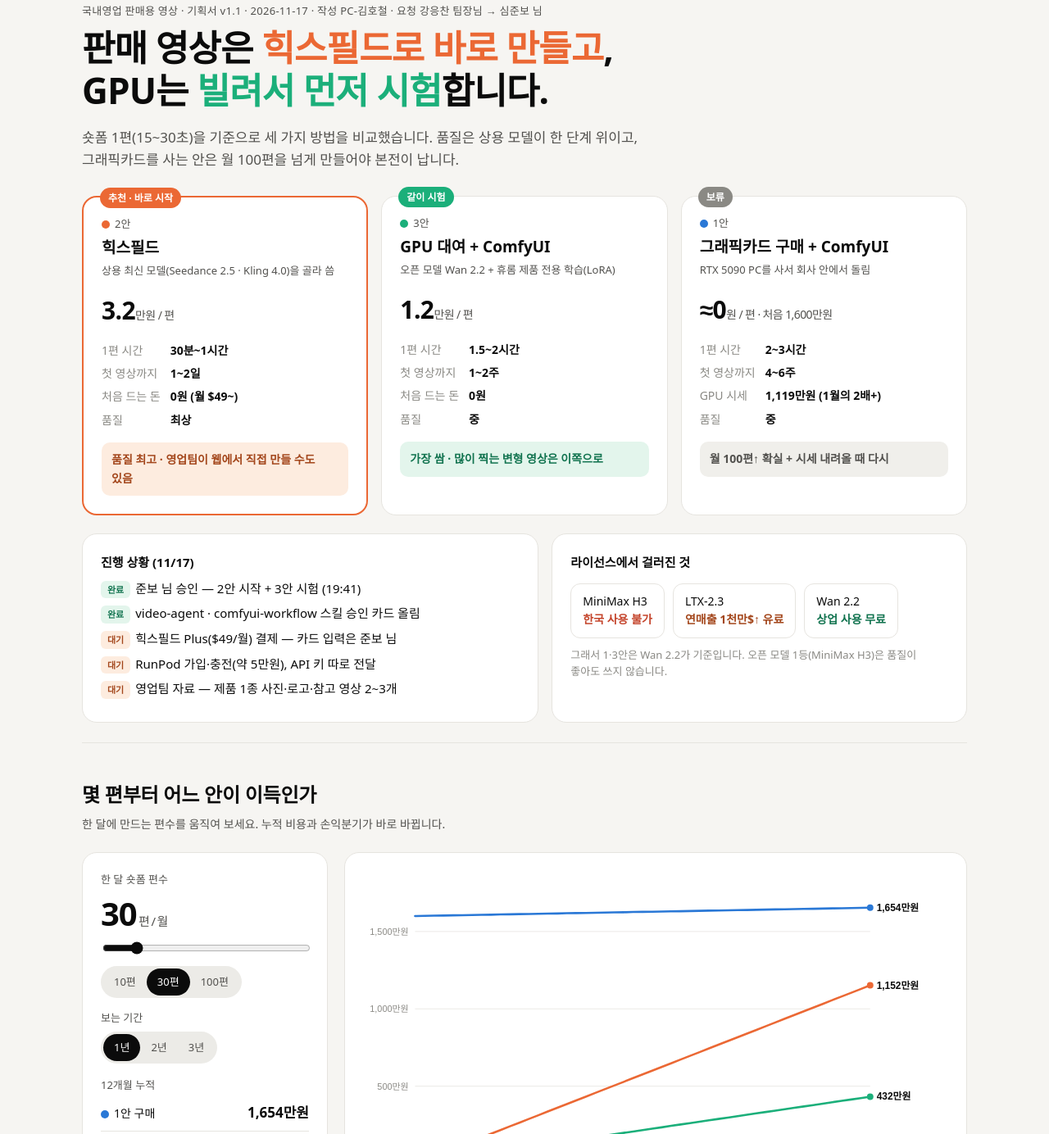
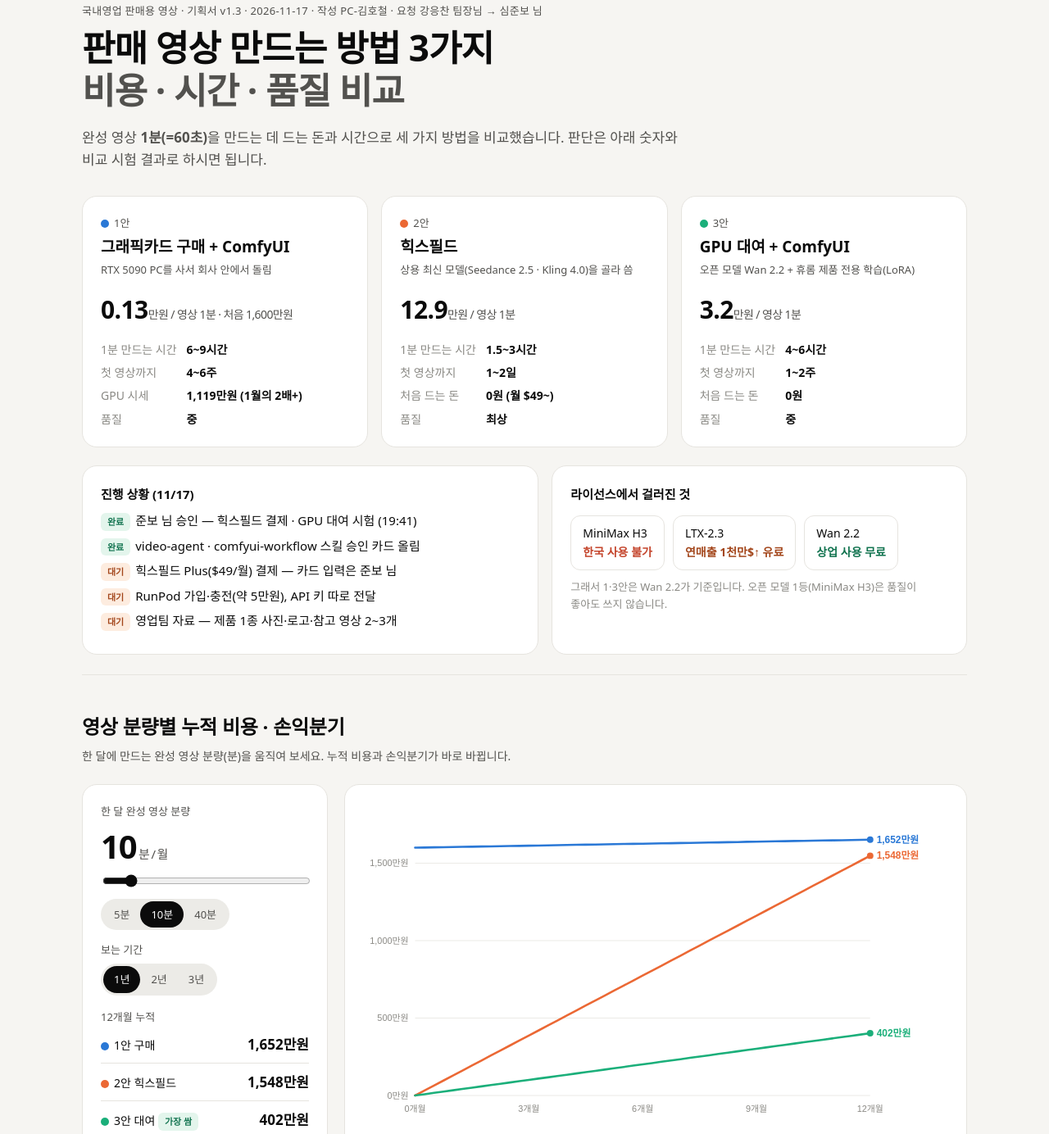
Before and after one commit to simjb23-oss/hurom-video-agent, a plain HTML site: page index.html in a window 1280 px wide. Shown: the part 99-1483 px from the top of the page at 82% size. Drawn offline with Linux system fonts and the light colour scheme; a web font is replaced by a local one.

Commit message:
기획서 v1.3: 추천 표시 뺌, 비용을 완성 영상 1분·1초 단위로, 계산기 월 분량(분)

```diff
--- a/index.html
+++ b/index.html
@@ -1,5 +1,5 @@
 <!doctype html>
-<html lang="ko"><head><meta name="robots" content="noindex,nofollow"><meta charset="utf-8"><meta name="viewport" content="width=device-width,initial-scale=1">
+<html lang="ko"><head><meta charset="utf-8"><meta name="robots" content="noindex,nofollow"><meta name="viewport" content="width=device-width,initial-scale=1">
 <title>휴롬 영상 에이전트 기획서</title>
 <link rel="stylesheet" href="https://cdn.jsdelivr.net/gh/orioncactus/pretendard@v1.3.9/dist/web/static/pretendard.min.css">
 <style>
@@ -83,35 +83,29 @@ footer{padding:30px 0 60px;color:var(--mute);font-size:12px}footer a{color:var(-
 
 <div class="wrap">
 <header id="sum">
- <div class="eyebrow">국내영업 판매용 영상 · 기획서 v1.1 · 2026-11-17 · 작성 PC-김호철 · 요청 강응찬 팀장님 → 심준보 님</div>
- <h1>판매 영상은 <span style="color:var(--a2)">힉스필드로 바로 만들고</span>,<br>GPU는 <span style="color:var(--a3)">빌려서 먼저 시험</span>합니다.</h1>
- <p class="lead">숏폼 1편(15~30초)을 기준으로 세 가지 방법을 비교했습니다. 품질은 상용 모델이 한 단계 위이고, 그래픽카드를 사는 안은 월 100편을 넘게 만들어야 본전이 납니다.</p>
+ <div class="eyebrow">국내영업 판매용 영상 · 기획서 v1.3 · 2026-11-17 · 작성 PC-김호철 · 요청 강응찬 팀장님 → 심준보 님</div>
+ <h1>판매 영상 만드는 방법 3가지<br><span style="color:var(--sub)">비용 · 시간 · 품질 비교</span></h1>
+ <p class="lead">완성 영상 <b>1분(=60초)</b>을 만드는 데 드는 돈과 시간으로 세 가지 방법을 비교했습니다. 판단은 아래 숫자와 비교 시험 결과로 하시면 됩니다.</p>
 
  <div class="cards" style="margin-top:30px">
-  <div class="card plan best fade"><span class="badge" style="background:var(--a2)">추천 · 바로 시작</span>
-   <div class="tag"><span class="dot" style="background:var(--a2)"></span>2안</div><h3>힉스필드</h3>
+  <div class="card plan fade"><div class="tag"><span class="dot" style="background:var(--a1)"></span>1안</div><h3>그래픽카드 구매 + ComfyUI</h3>
+   <div class="tag">RTX 5090 PC를 사서 회사 안에서 돌림</div>
+   <div class="big">0.13<small>만원 / 영상 1분 · 처음 1,600만원</small></div>
+   <dl class="kv"><dt>1분 만드는 시간</dt><dd>6~9시간</dd><dt>첫 영상까지</dt><dd>4~6주</dd><dt>GPU 시세</dt><dd>1,119만원 (1월의 2배+)</dd><dt>품질</dt><dd>중</dd></dl></div>
+  <div class="card plan fade"><div class="tag"><span class="dot" style="background:var(--a2)"></span>2안</div><h3>힉스필드</h3>
    <div class="tag">상용 최신 모델(Seedance 2.5 · Kling 4.0)을 골라 씀</div>
-   <div class="big">3.2<small>만원 / 편</small></div>
-   <dl class="kv"><dt>1편 시간</dt><dd>30분~1시간</dd><dt>첫 영상까지</dt><dd>1~2일</dd><dt>처음 드는 돈</dt><dd>0원 (월 $49~)</dd><dt>품질</dt><dd>최상</dd></dl>
-   <div class="verdict" style="background:#fdecdf;color:#a3461b">품질 최고 · 영업팀이 웹에서 직접 만들 수도 있음</div></div>
-  <div class="card plan fade"><span class="badge" style="background:var(--a3)">같이 시험</span>
-   <div class="tag"><span class="dot" style="background:var(--a3)"></span>3안</div><h3>GPU 대여 + ComfyUI</h3>
+   <div class="big">12.9<small>만원 / 영상 1분</small></div>
+   <dl class="kv"><dt>1분 만드는 시간</dt><dd>1.5~3시간</dd><dt>첫 영상까지</dt><dd>1~2일</dd><dt>처음 드는 돈</dt><dd>0원 (월 $49~)</dd><dt>품질</dt><dd>최상</dd></dl></div>
+  <div class="card plan fade"><div class="tag"><span class="dot" style="background:var(--a3)"></span>3안</div><h3>GPU 대여 + ComfyUI</h3>
    <div class="tag">오픈 모델 Wan 2.2 + 휴롬 제품 전용 학습(LoRA)</div>
-   <div class="big">1.2<small>만원 / 편</small></div>
-   <dl class="kv"><dt>1편 시간</dt><dd>1.5~2시간</dd><dt>첫 영상까지</dt><dd>1~2주</dd><dt>처음 드는 돈</dt><dd>0원</dd><dt>품질</dt><dd>중</dd></dl>
-   <div class="verdict" style="background:#e3f5ec;color:#11734f">가장 쌈 · 많이 찍는 변형 영상은 이쪽으로</div></div>
-  <div class="card plan fade"><span class="badge" style="background:var(--mute)">보류</span>
-   <div class="tag"><span class="dot" style="background:var(--a1)"></span>1안</div><h3>그래픽카드 구매 + ComfyUI</h3>
-   <div class="tag">RTX 5090 PC를 사서 회사 안에서 돌림</div>
-   <div class="big">≈0<small>원 / 편 · 처음 1,600만원</small></div>
-   <dl class="kv"><dt>1편 시간</dt><dd>2~3시간</dd><dt>첫 영상까지</dt><dd>4~6주</dd><dt>GPU 시세</dt><dd>1,119만원 (1월의 2배+)</dd><dt>품질</dt><dd>중</dd></dl>
-   <div class="verdict" style="background:#f0efeb;color:var(--sub)">월 100편↑ 확실 + 시세 내려올 때 다시</div></div>
+   <div class="big">3.2<small>만원 / 영상 1분</small></div>
+   <dl class="kv"><dt>1분 만드는 시간</dt><dd>4~6시간</dd><dt>첫 영상까지</dt><dd>1~2주</dd><dt>처음 드는 돈</dt><dd>0원</dd><dt>품질</dt><dd>중</dd></dl></div>
  </div>
 
  <div class="status">
   <div class="card fade"><h4 style="margin:0">진행 상황 (11/17)</h4>
    <ul class="todo" style="list-style:none;padding:0">
-    <li><span class="chk done">완료</span>준보 님 승인 — 2안 시작 + 3안 시험 (19:41)</li>
+    <li><span class="chk done">완료</span>준보 님 승인 — 힉스필드 결제 · GPU 대여 시험 (19:41)</li>
     <li><span class="chk done">완료</span>video-agent · comfyui-workflow 스킬 승인 카드 올림</li>
     <li><span class="chk wait">대기</span>힉스필드 Plus($49/월) 결제 — 카드 입력은 준보 님</li>
     <li><span class="chk wait">대기</span>RunPod 가입·충전(약 5만원), API 키 따로 전달</li>
@@ -128,14 +122,14 @@ footer{padding:30px 0 60px;color:var(--mute);font-size:12px}footer a{color:var(-
 </header>
 
 <section id="cost" class="fade">
- <h2>몇 편부터 어느 안이 이득인가</h2>
- <p class="secsub">한 달에 만드는 편수를 움직여 보세요. 누적 비용과 손익분기가 바로 바뀝니다.</p>
+ <h2>영상 분량별 누적 비용 · 손익분기</h2>
+ <p class="secsub">한 달에 만드는 완성 영상 분량(분)을 움직여 보세요. 누적 비용과 손익분기가 바로 바뀝니다.</p>
  <div class="calc">
   <div class="card">
-   <div style="font-size:13px;color:var(--sub)">한 달 숏폼 편수</div>
-   <div class="vol"><span id="v">30</span><small> 편 / 월</small></div>
-   <input id="r" type="range" min="2" max="200" value="30">
-   <div class="seg" id="pre" style="margin:8px 0 14px"><button data-v="10">10편</button><button data-v="30" class="on">30편</button><button data-v="100">100편</button></div>
+   <div style="font-size:13px;color:var(--sub)">한 달 완성 영상 분량</div>
+   <div class="vol"><span id="v">10</span><small> 분 / 월</small></div>
+   <input id="r" type="range" min="1" max="80" value="10">
+   <div class="seg" id="pre" style="margin:8px 0 14px"><button data-v="5">5분</button><button data-v="10" class="on">10분</button><button data-v="40">40분</button></div>
    <div style="font-size:13px;color:var(--sub);margin-bottom:6px">보는 기간</div>
    <div class="seg" id="per"><button data-m="12" class="on">1년</button><button data-m="24">2년</button><button data-m="36">3년</button></div>
    <div style="margin-top:16px" id="tots"></div>
@@ -143,7 +137,7 @@ footer{padding:30px 0 60px;color:var(--mute);font-size:12px}footer a{color:var(-
   </div>
   <div class="card"><svg id="cc" class="chart" viewBox="0 0 720 400"></svg>
    <div class="legend"><span><span class="dot" style="background:var(--a1)"></span>1안 구매</span><span><span class="dot" style="background:var(--a2)"></span>2안 힉스필드</span><span><span class="dot" style="background:var(--a3)"></span>3안 대여</span></div>
-   <p class="note">가정(중간값): 1안 처음 1,600만원 + 편당 전기 500원 + 월 관리 3만원 · 2안 편당 3.2만원 · 3안 편당 1.15만원 + 월 저장 1.5만원. 숏폼 15~30초, 컷마다 4번 생성해 고름. 환율 1,400원. 실제 크레딧 단가는 결제 후 시험 생성으로 확정합니다.</p></div>
+   <p class="note">가정(중간값, 완성 영상 1분 기준): 1안 처음 1,600만원 + 전기 0.13만원 + 월 관리 3만원 · 2안 12.9만원(생성 1초 0.2~0.57달러, 쓸 컷 하나에 4번 생성해 고름) · 3안 3.2만원(H100 시간당 2.7~4.4달러) + 월 저장 1.5만원. 환율 1,400원. 참고: 숏폼 15~30초 1편 ≈ 0.25~0.5분. 실제 크레딧 단가는 결제 후 시험 생성으로 확정합니다.</p></div>
  </div>
 </section>
 
@@ -193,8 +187,8 @@ footer{padding:30px 0 60px;color:var(--mute);font-size:12px}footer a{color:var(-
  <div class="tw"><table>
   <tr><th></th><th><span class="dot" style="background:var(--a1)"></span>1안 구매</th><th><span class="dot" style="background:var(--a2)"></span>2안 힉스필드</th><th><span class="dot" style="background:var(--a3)"></span>3안 대여</th></tr>
   <tr><td><b>처음 드는 돈</b></td><td>약 1,500~1,700만원<br><span style="color:var(--mute);font-size:12px">RTX 5090 1,119만원 + 본체 400~600만원 추정</span></td><td>0원 (월 $49~129)</td><td>0원</td></tr>
-  <tr><td><b>숏폼 1편</b></td><td>거의 0원 (전기료)</td><td>1.7~4.8만원 (중간 3.2)</td><td>0.8~1.5만원 (중간 1.2)</td></tr>
-  <tr><td><b>1편 시간</b></td><td>2~3시간</td><td>30분~1시간</td><td>1.5~2시간</td></tr>
+  <tr><td><b>완성 영상 1초</b></td><td>약 22원 (전기료)</td><td>1,120~3,190원 (중간 2,160원)</td><td>350~700원 (중간 530원)</td></tr><tr><td><b>완성 영상 1분</b></td><td>약 0.13만원</td><td>6.7~19.2만원 (중간 12.9만원)</td><td>2.1~4.2만원 (중간 3.2만원)</td></tr>
+  <tr><td><b>1분 만드는 시간</b></td><td>6~9시간</td><td>1.5~3시간</td><td>4~6시간</td></tr>
   <tr><td><b>첫 영상까지</b></td><td>4~6주 (품의·구매·조립 + 설치)</td><td>1~2일</td><td>1~2주</td></tr>
   <tr><td><b>품질 상한</b></td><td>중 (오픈 모델)</td><td>최상 (상용 최신)</td><td>중 (1안과 같음)</td></tr>
   <tr><td><b>영업팀 쓰기</b></td><td>에이전트를 통해서만</td><td>쉬움 — 웹 직접 + 에이전트</td><td>에이전트를 통해서만</td></tr>
@@ -202,9 +196,9 @@ footer{padding:30px 0 60px;color:var(--mute);font-size:12px}footer a{color:var(-
   <tr><td><b>위험</b></td><td>시세 고점 · 고장·발열 · 모델 세대 교체</td><td>요금·크레딧 정책 변경</td><td>대여 가격 인상(9월 이력) · 켜고 끄기</td></tr>
  </table></div>
  <div class="cards" style="margin-top:18px">
-  <div class="card"><b><span class="dot" style="background:var(--a1)"></span>1안 구매</b><div class="pc" style="margin-top:8px"><div><h4>좋은 점</h4><ul class="pros"><li>많이 만들수록 편당 0원에 가까움</li><li>미공개 신제품 사진이 밖으로 안 나감</li><li>제품 전용 학습(LoRA) 마음껏 반복</li></ul></div><div><h4>약한 점</h4><ul class="cons"><li>처음 1,600만원 · 시세 고점</li><li>품질 상한 낮음, 고장·업데이트 직접</li></ul></div></div></div>
-  <div class="card"><b><span class="dot" style="background:var(--a2)"></span>2안 힉스필드</b><div class="pc" style="margin-top:8px"><div><h4>좋은 점</h4><ul class="pros"><li>최고 품질 모델을 한 계정에서</li><li>영업팀이 웹에서 직접 · 광고 템플릿</li><li>오늘 시작, 새 모델 자동 추가</li></ul></div><div><h4>약한 점</h4><ul class="cons"><li>편당 비용 가장 비쌈</li><li>사진 외부 업로드 · 요금 변경 위험</li></ul></div></div></div>
-  <div class="card"><b><span class="dot" style="background:var(--a3)"></span>3안 대여</b><div class="pc" style="margin-top:8px"><div><h4>좋은 점</h4><ul class="pros"><li>편당 비용 가장 쌈</li><li>1안과 같은 환경을 큰돈 없이 시험</li><li>필요할 때만 H100으로 빠르게</li></ul></div><div><h4>약한 점</h4><ul class="cons"><li>품질 상한은 1안과 같음</li><li>서버 켜고 끄기 관리 필요</li></ul></div></div></div>
+  <div class="card"><b><span class="dot" style="background:var(--a1)"></span>1안 구매</b><div class="pc" style="margin-top:8px"><div><h4>좋은 점</h4><ul class="pros"><li>많이 만들수록 1분당 비용이 0원에 가까움</li><li>미공개 신제품 사진이 밖으로 안 나감</li><li>제품 전용 학습(LoRA) 마음껏 반복</li></ul></div><div><h4>약한 점</h4><ul class="cons"><li>처음 1,600만원 · 시세 고점</li><li>품질 상한 낮음, 고장·업데이트 직접</li></ul></div></div></div>
+  <div class="card"><b><span class="dot" style="background:var(--a2)"></span>2안 힉스필드</b><div class="pc" style="margin-top:8px"><div><h4>좋은 점</h4><ul class="pros"><li>최고 품질 모델을 한 계정에서</li><li>영업팀이 웹에서 직접 · 광고 템플릿</li><li>오늘 시작, 새 모델 자동 추가</li></ul></div><div><h4>약한 점</h4><ul class="cons"><li>1분당 비용 가장 비쌈</li><li>사진 외부 업로드 · 요금 변경 위험</li></ul></div></div></div>
+  <div class="card"><b><span class="dot" style="background:var(--a3)"></span>3안 대여</b><div class="pc" style="margin-top:8px"><div><h4>좋은 점</h4><ul class="pros"><li>1분당 비용 구독형보다 쌈</li><li>1안과 같은 환경을 큰돈 없이 시험</li><li>필요할 때만 H100으로 빠르게</li></ul></div><div><h4>약한 점</h4><ul class="cons"><li>품질 상한은 1안과 같음</li><li>서버 켜고 끄기 관리 필요</li></ul></div></div></div>
  </div>
 </section>
 
@@ -238,13 +232,13 @@ Wan 2.2 — <a href="https://www.thundercompute.com/blog/wan-2-2-comfyui-ai-vide
 RTX 5090 국내 가격 — <a href="https://blog.kwt.co.kr/?p=3067">blog.kwt.co.kr</a> ·
 RunPod 가격 — <a href="https://www.runpod.io/gpu-cloud/pricing">runpod.io</a> ·
 힉스필드 가격 — <a href="https://higgsfield.ai/blog/higgsfield-pricing-explained">higgsfield.ai</a> · 힉스필드 모델·GPU 목록은 연결된 계정에서 직접 조회(11/17)<br><br>
-휴롬 영상 에이전트 기획서 v1.1 (HTML) · Word판 v1과 같은 내용 + 계산기·진행 상황
+휴롬 영상 에이전트 기획서 v1.3 (HTML) · Word판 v1과 같은 내용 + 계산기·진행 상황
 </div></footer>
 
 <script>
 const C={1:'#2a78d6',2:'#eb6834',3:'#1baf7a'};
-let V=30,M=12;
-const f1=(v,m)=>1600+0.05*v*m+3*m, f2=(v,m)=>3.2*v*m, f3=(v,m)=>1.15*v*m+1.5*m;
+let V=10,M=12;
+const f1=(v,m)=>1600+0.13*v*m+3*m, f2=(v,m)=>12.9*v*m, f3=(v,m)=>3.2*v*m+1.5*m;
 const won=x=>x>=10000?(x/10000).toFixed(x>=100000?0:1)+'억':Math.round(x).toLocaleString()+'만';
 function draw(){
  document.getElementById('v').textContent=V;
@@ -260,9 +254,12 @@ function draw(){
  for(const [k,f] of lines){
   let d='';for(let m=0;m<=M;m+=.25) d+=(m?'L':'M')+x(m).toFixed(1)+','+y(f(V,m)).toFixed(1);
   g+=`<path d="${d}" fill="none" stroke="${C[k]}" stroke-width="2.6" stroke-linecap="round" class="ln"/>`;
-  g+=`<circle cx="${x(M)}" cy="${y(f(V,M))}" r="4" fill="${C[k]}"/><text x="${x(M)+8}" y="${y(f(V,M))+4}" font-size="12" font-weight="700" fill="#0b0b0b">${won(f(V,M))}원</text>`;
+  g+=`<circle cx="${x(M)}" cy="${y(f(V,M))}" r="4" fill="${C[k]}"/>`;
  }
- const b12=1600/((3.2-0.05)*V-3), b13=1600/(1.1*V-1.5);
+ const lb=lines.map(([k,f])=>({k,v:f(V,M),y:y(f(V,M))+4})).sort((p,q)=>p.y-q.y);
+ for(let i=1;i<lb.length;i++) if(lb[i].y-lb[i-1].y<16) lb[i].y=lb[i-1].y+16;
+ lb.forEach(l=>g+=`<text x="${x(M)+8}" y="${l.y}" font-size="12" font-weight="700" fill="${C[l.k]}">${won(l.v)}원</text>`);
+ const b12=1600/((12.9-0.13)*V-3), b13=1600/(3.07*V-1.5);
  for(const [b,f,lab] of [[b12,f2,'1안=2안'],[b13,f3,'1안=3안']]) if(b>0&&b<=M){
   g+=`<line x1="${x(b)}" x2="${x(b)}" y1="${T}" y2="${H-B}" stroke="#0b0b0b" stroke-dasharray="3 4" opacity=".35"/><circle cx="${x(b)}" cy="${y(f(V,b))}" r="5.5" fill="#fff" stroke="#0b0b0b" stroke-width="2"/><text x="${x(b)+8}" y="${y(f(V,b))-10}" font-size="12" font-weight="700">${lab} · ${b.toFixed(1)}개월</text>`;}
  s.innerHTML=g;
@@ -272,7 +269,7 @@ function draw(){
  document.getElementById('tots').innerHTML=`<div style="font-size:13px;color:var(--sub)">${M}개월 누적</div>`+t.map(([k,n,c])=>`<div class="tot"><span><span class="dot" style="background:${C[k]}"></span>${n}${c===min?' <span class="chk done">가장 쌈</span>':''}</span><b>${won(c)}원</b></div>`).join('');
  const be=document.getElementById('be');
  const fm=b=>b>0&&isFinite(b)?(b<=120?b.toFixed(1)+'개월':'10년 넘게'):'안 남';
- be.innerHTML=`<b>그래픽카드를 사는 안(1안)의 본전</b><br>2안보다 싸지는 때: <b>${fm(b12)}</b> · 3안보다 싸지는 때: <b>${fm(b13)}</b><br><span style="color:var(--sub);font-size:13px">${b12<=12?'1년 안에 2안 대비 본전이 납니다.':'1년 안에는 본전이 안 납니다.'} 1안이 3안보다 1년 안에 싸지려면 월 약 ${Math.ceil((1600/12+1.5)/1.1)}편이 필요합니다.</span>`;
+ be.innerHTML=`<b>그래픽카드를 사는 안(1안)의 본전</b><br>2안보다 싸지는 때: <b>${fm(b12)}</b> · 3안보다 싸지는 때: <b>${fm(b13)}</b><br><span style="color:var(--sub);font-size:13px">${b12<=12?'1년 안에 2안 대비 본전이 납니다.':'1년 안에는 본전이 안 납니다.'} 1안이 3안보다 1년 안에 싸지려면 한 달에 영상 약 ${Math.ceil((1600/12+1.5)/3.07)}분이 필요합니다.</span>`;
 }
 const r=document.getElementById('r');
 r.oninput=()=>{V=+r.value;document.querySelectorAll('#pre button').forEach(b=>b.classList.toggle('on',+b.dataset.v===V));draw()};
```
